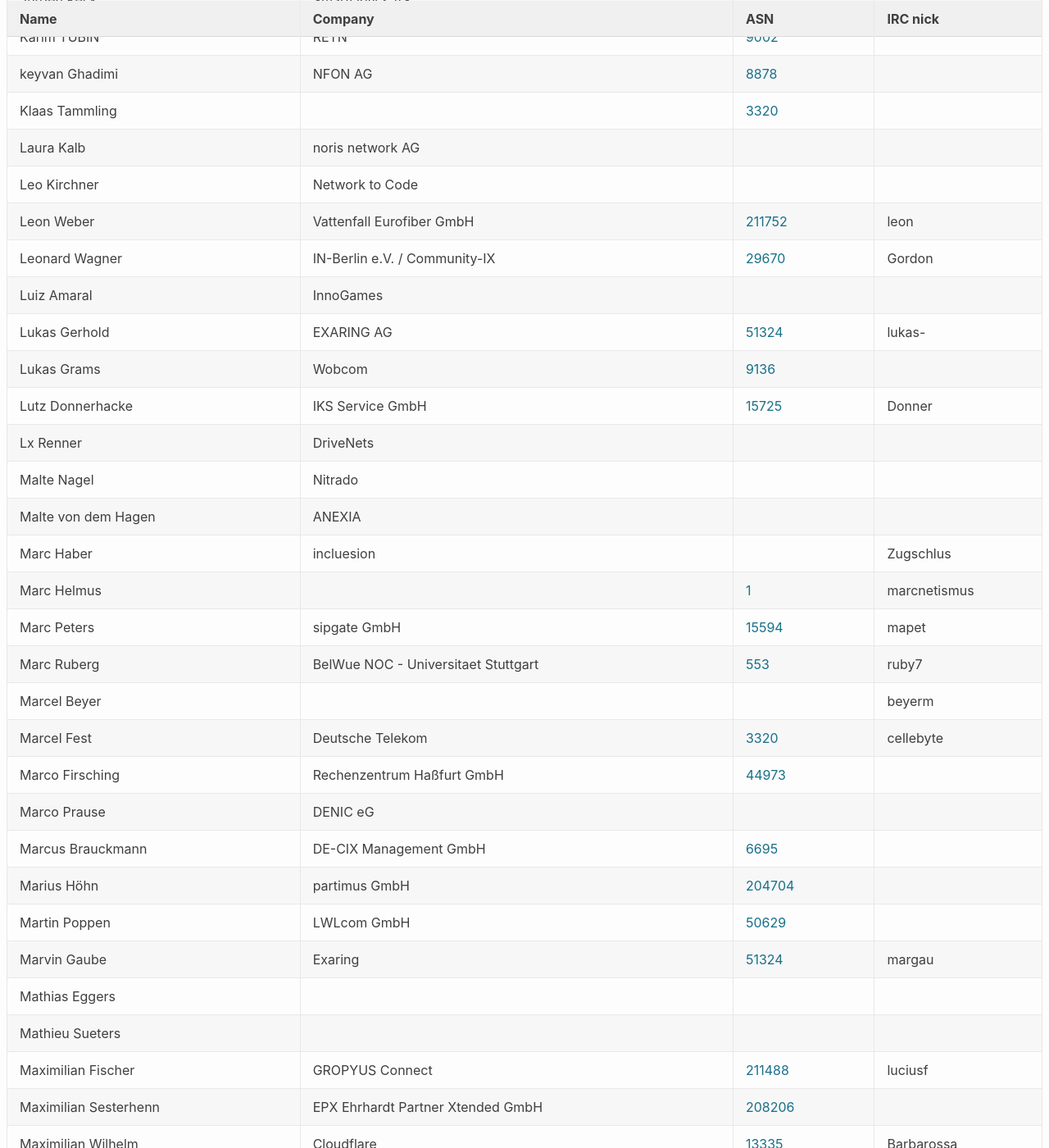
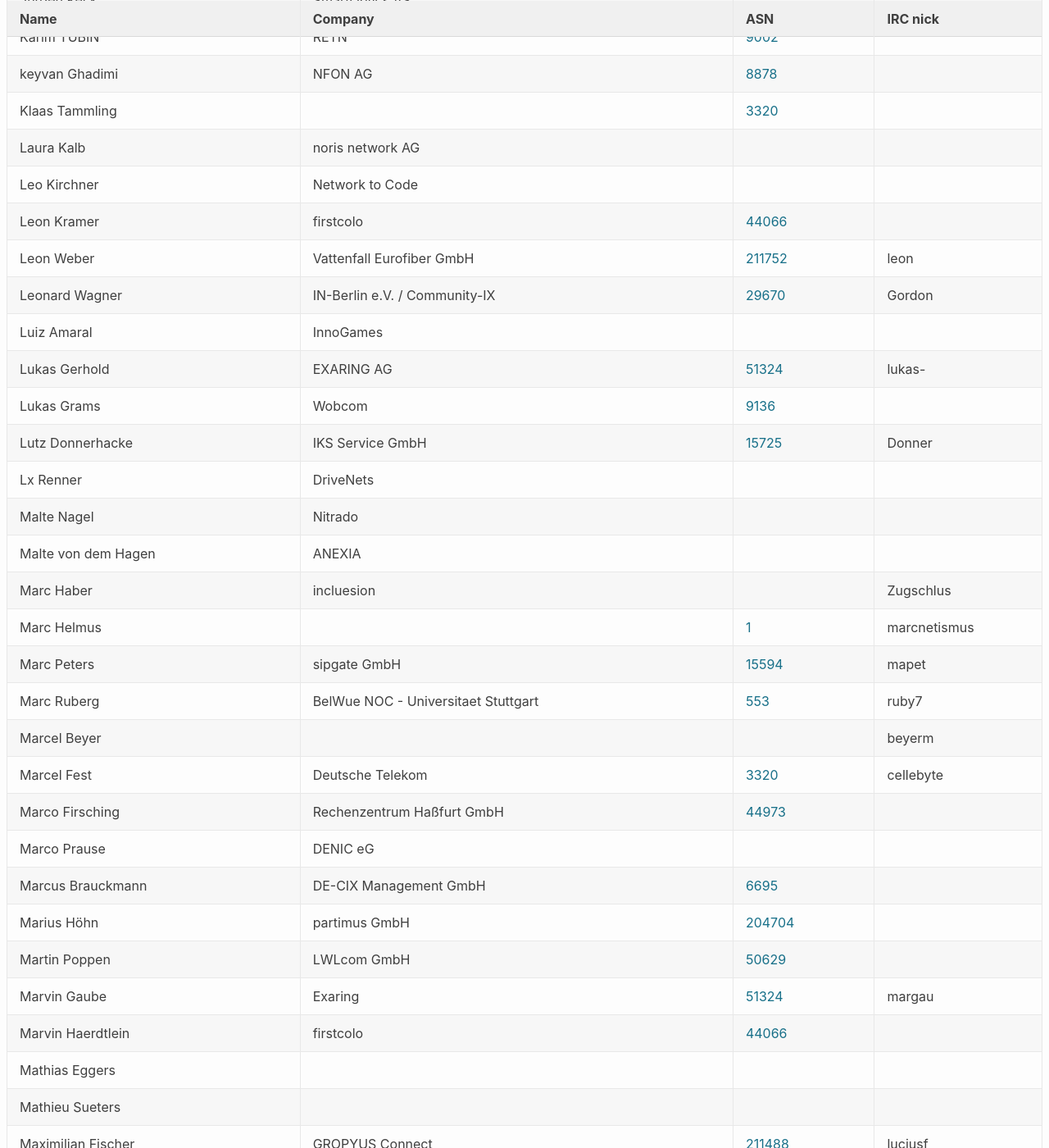
Before and after one commit to denog/pretix-attendeelist, a Jekyll site: the page built from denog14/index.md, in a window 1280 px wide and 1400 px high, scrolled down 4204 px. Shown: the whole window at 82% size. Built offline with Jekyll 4.4.1, drawn with Linux system fonts in a browser that asks for light colours.

Commit message:
Latest data: Thu Oct 20 07:36:31 UTC 2022

```diff
--- a/_data/attendees_denog14_onsite.json
+++ b/_data/attendees_denog14_onsite.json
@@ -576,6 +576,12 @@
     "asn": "29670"
   },
   {
+    "name": "Leon Kramer",
+    "company": "firstcolo",
+    "irc": null,
+    "asn": "44066"
+  },
+  {
     "name": "Leon Weber",
     "company": "Vattenfall Eurofiber GmbH",
     "irc": "leon",
@@ -694,6 +700,12 @@
     "company": "Exaring",
     "irc": "margau",
     "asn": "51324"
+  },
+  {
+    "name": "Marvin Haerdtlein",
+    "company": "firstcolo",
+    "irc": null,
+    "asn": "44066"
   },
   {
     "name": "Mathias Eggers",
```
